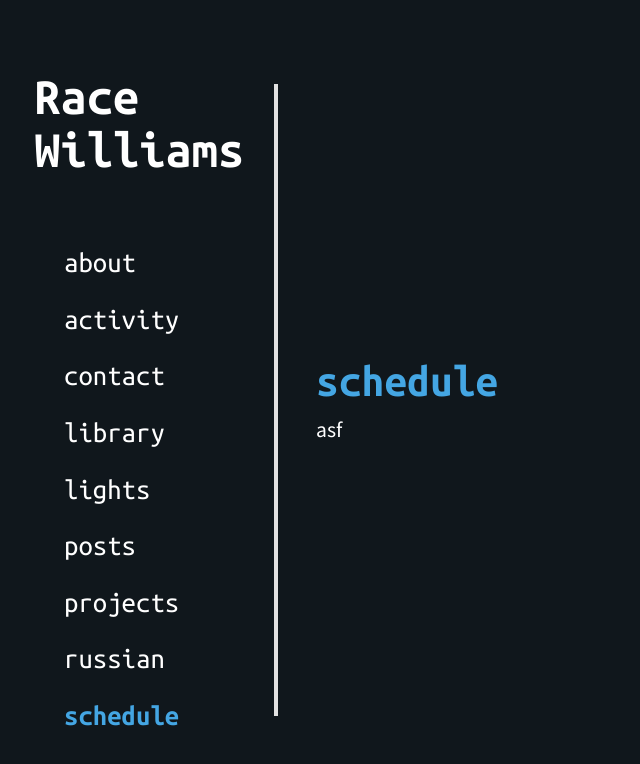
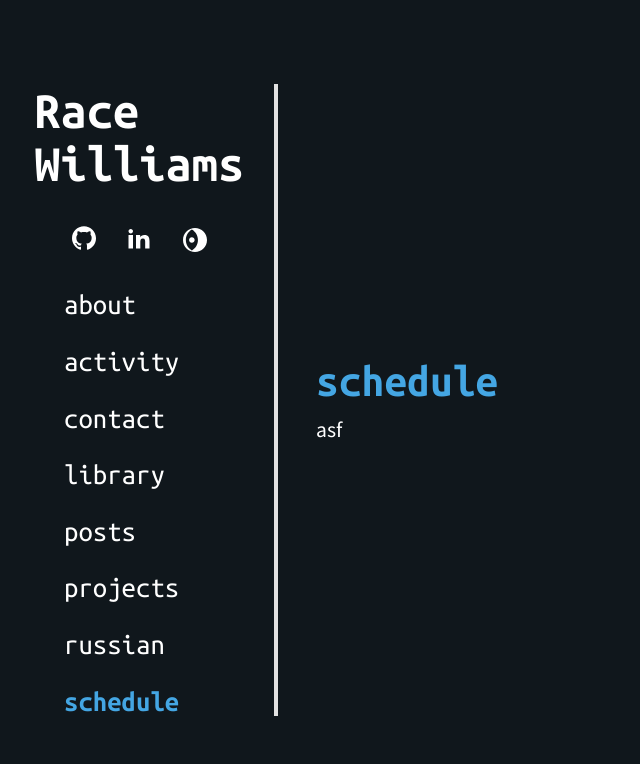
Before and after one commit to raquentin/raquentin, a React (Create React App) app in the folder client/: page /schedule in a window 1280 px wide. Shown: the top 764 px of the page, without its empty margins (0-640 px from the left). Built offline with nearby package versions, Linux system fonts and the light colour scheme.

Commit message:
Switched to social icons

```diff
--- a/client/src/app/Nav.js
+++ b/client/src/app/Nav.js
@@ -1,6 +1,6 @@
 import Divider from './Divider'
 import LinkNav from "./LinkNav"
-import ThemeLink from './ThemeLink'
+import NavIcon from './NavIcon'
 
 export default function Nav() {
 
@@ -18,9 +18,15 @@ export default function Nav() {
       flexDirection: 'column',
       alignItems: 'center',
       justifyContent: 'center',
-      gap: '6em',
+      gap: '3em',
       width: '11.75vw',
       flex: '1'
+    },
+    icons: {
+      display: 'flex',
+      alignItems: 'center',
+      justifyContent: 'space-between',
+      width: '90%'
     },
     links: {
       display: 'flex',
@@ -36,12 +42,16 @@ export default function Nav() {
     <div style={styles.container}>
       <div style={styles.notDivider}>
         <h1>Race Williams</h1>
+        <div style={styles.icons}>
+          <NavIcon which="GitHub" />
+          <NavIcon which="LinkedIn" />
+          <NavIcon which="ToggleTheme" />
+        </div>
         <div style={styles.links}>
           <LinkNav to="/" text="about" isActive={false} />
           <LinkNav to="/activity" text="activity" isActive={false} />
           <LinkNav to="/contact" text="contact" isActive={false} />
           <LinkNav to="/library" text="library" isActive={false} />
-          <ThemeLink /> {/*text="lights"*/}
           <LinkNav to="/posts" text="posts" isActive={false} />
           <LinkNav to="/projects" text="projects" isActive={false} />
           <LinkNav to="/russian" text="russian" isActive={false} />
--- /dev/null
+++ b/client/src/app/NavIcon.js
@@ -0,0 +1,51 @@
+import { useState, useContext } from 'react'
+
+import { ThemeContext } from './Contexts';
+
+export default function ThemeLink({which}) {
+  const { isLightMode, setIsLightMode } = useContext(ThemeContext)
+  const [hover, setHover] = useState(false);
+
+  const handleMouseEnter = () => {
+    setHover(true);
+  }
+  const handleMouseLeave = () => {
+    setHover(false);
+  }
+
+  const toggleIsLightMode = () => {
+    setIsLightMode(isLightMode ? false : true)
+  }
+
+  const styles = {
+    icon: {
+      width: '2em',
+      height: '2em',
+      fill: hover ? 'var(--ac)' : 'var(--wt)',
+      transition: '0.3s ease all'
+    }
+  }
+
+  switch (which) {
+    case "GitHub":
+      return (
+        <a href="https://github.com/r4c3" target="_blank"><svg onMouseEnter={handleMouseEnter} onMouseLeave={handleMouseLeave} style={styles.icon} version="1.1" viewBox="0 0 16 16"> //* GitHub Icon
+          <path d="M8 0.198c-4.418 0-8 3.582-8 8 0 3.535 2.292 6.533 5.471 7.591 0.4 0.074 0.547-0.174 0.547-0.385 0-0.191-0.008-0.821-0.011-1.489-2.226 0.484-2.695-0.944-2.695-0.944-0.364-0.925-0.888-1.171-0.888-1.171-0.726-0.497 0.055-0.486 0.055-0.486 0.803 0.056 1.226 0.824 1.226 0.824 0.714 1.223 1.872 0.869 2.328 0.665 0.072-0.517 0.279-0.87 0.508-1.070-1.777-0.202-3.645-0.888-3.645-3.954 0-0.873 0.313-1.587 0.824-2.147-0.083-0.202-0.357-1.015 0.077-2.117 0 0 0.672-0.215 2.201 0.82 0.638-0.177 1.322-0.266 2.002-0.269 0.68 0.003 1.365 0.092 2.004 0.269 1.527-1.035 2.198-0.82 2.198-0.82 0.435 1.102 0.162 1.916 0.079 2.117 0.513 0.56 0.823 1.274 0.823 2.147 0 3.073-1.872 3.749-3.653 3.947 0.287 0.248 0.543 0.735 0.543 1.481 0 1.070-0.009 1.932-0.009 2.195 0 0.213 0.144 0.462 0.55 0.384 3.177-1.059 5.466-4.057 5.466-7.59 0-4.418-3.582-8-8-8z"></path>
+        </svg></a>
+      );
+    case "LinkedIn":
+      return (
+        <a href="https://linkedin.com/in/r4c3" target="_blank"><svg onMouseEnter={handleMouseEnter} onMouseLeave={handleMouseLeave} style={styles.icon} version="1.1" viewBox="0 0 16 16"> //* LinkedIn Icon
+          <path d="M6 6h2.767v1.418h0.040c0.385-0.691 1.327-1.418 2.732-1.418 2.921 0 3.461 1.818 3.461 4.183v4.817h-2.885v-4.27c0-1.018-0.021-2.329-1.5-2.329-1.502 0-1.732 1.109-1.732 2.255v4.344h-2.883v-9z"></path>
+          <path d="M1 6h3v9h-3v-9z"></path>
+          <path d="M4 3.5c0 0.828-0.672 1.5-1.5 1.5s-1.5-0.672-1.5-1.5c0-0.828 0.672-1.5 1.5-1.5s1.5 0.672 1.5 1.5z"></path>
+        </svg></a>
+      );
+    case "ToggleTheme":
+      return (
+        <svg onClick={toggleIsLightMode} onMouseEnter={handleMouseEnter} onMouseLeave={handleMouseLeave} style={styles.icon} version="1.1" viewBox="0 0 16 16"> //* Toggle Theme Icon
+          <path d="M4.055 8c0-1.022 0.829-1.851 1.851-1.851s1.851 0.829 1.851 1.851c0 1.022-0.829 1.851-1.851 1.851s-1.851-0.829-1.851-1.851zM8 0c-4.418 0-8 3.582-8 8s3.582 8 8 8c4.418 0 8-3.582 8-8s-3.582-8-8-8zM5.928 14.989c-2.406-1.4-4.023-4.005-4.023-6.989s1.617-5.589 4.023-6.989c2.406 1.399 4.025 4.005 4.025 6.989s-1.618 5.589-4.025 6.989z"></path>
+        </svg>
+      );
+  }
+}
--- a/client/src/app/ThemeLink.js
+++ /dev/null
@@ -1,37 +0,0 @@
-import { useState, useContext } from 'react'
-
-import { ThemeContext } from './Contexts';
-
-export default function ThemeLink() {
-  const { isLightMode, setIsLightMode } = useContext(ThemeContext)
-  const [hover, setHover] = useState(false);
-
-  const handleMouseEnter = () => {
-    setHover(true);
-  }
-  const handleMouseLeave = () => {
-    setHover(false);
-  }
-
-  const toggleIsLightMode = () => {
-    setIsLightMode(isLightMode ? false : true)
-  }
-
-  const styles = {
-    link: {
-      cursor: 'pointer',
-      color: 'var(--wt)',
-      borderLeft: hover ? '0.8em solid var(--ac)' : '0em solid transparent',
-      paddingLeft: hover ? '0.48em' : '0em',
-      transition: 'all 0.3s ease'
-    },
-    inherit: {
-        color: 'inherit',
-        fontWeight: 'inherit',
-      }
-  }
-
-  return (
-    <div style={styles.link} onClick={toggleIsLightMode}><h3 style={styles.inherit} onMouseEnter={handleMouseEnter} onMouseLeave={handleMouseLeave}>lights</h3></div>
-  )
-}
```
